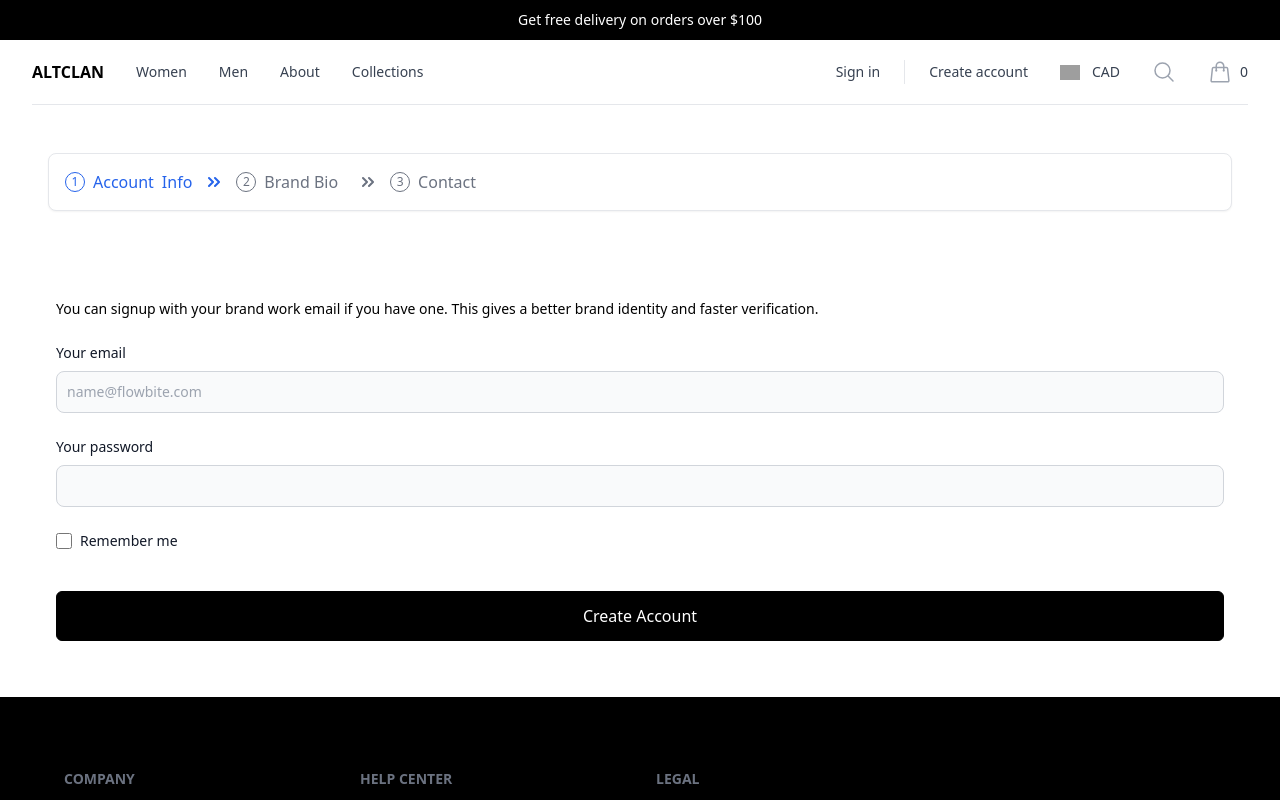
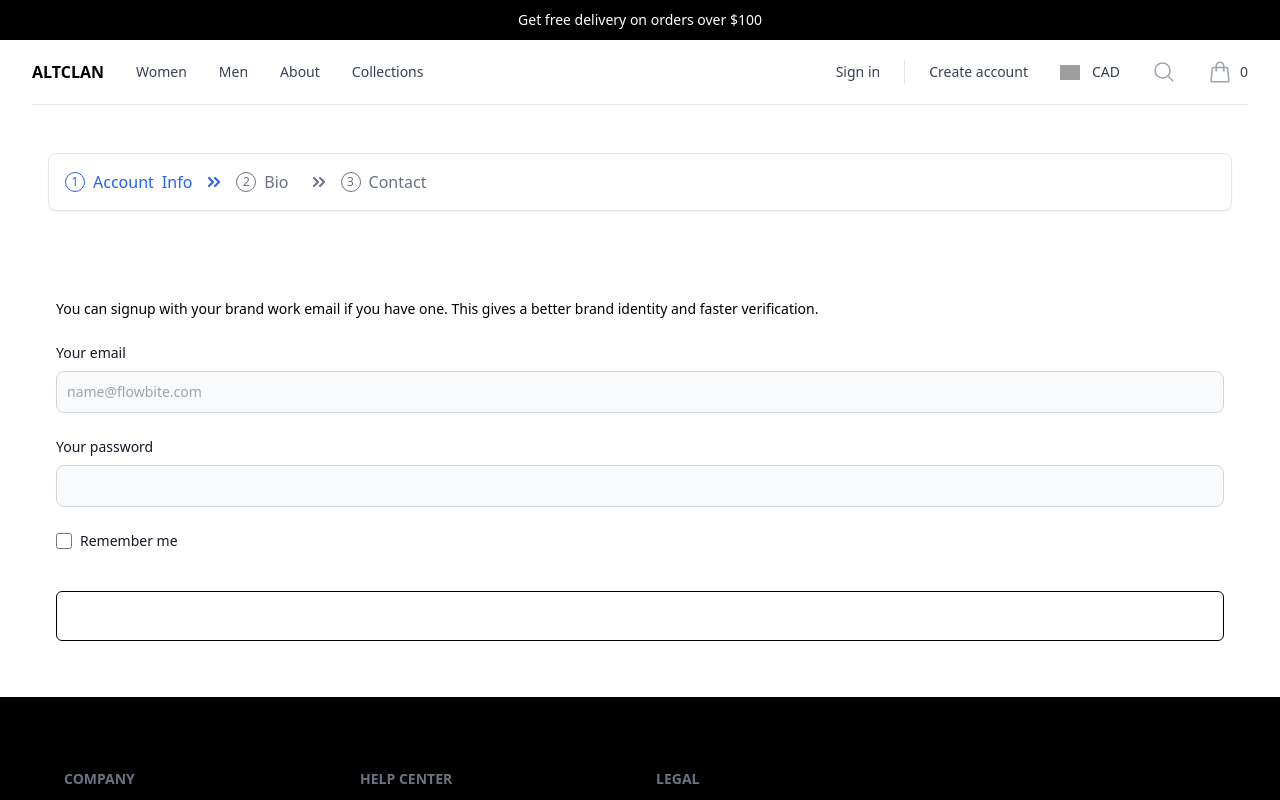
Before and after one commit to thebaggieboy/altclanui, a Next.js app: page /brands/register in a window 1280 px wide. Shown: the top 800 px of the page. Built offline with nearby package versions, Linux system fonts and the light colour scheme; grey boxes are pictures that could not be loaded.

Commit message:
added new brand signup components

```diff
--- a/components/BrandSignUpForm.jsx
+++ b/components/BrandSignUpForm.jsx
@@ -19,7 +19,7 @@ export default function BrandSignup() {
         <span className="flex items-center justify-center w-5 h-5 mr-2 text-xs border border-gray-500 rounded-full shrink-0 dark:border-gray-400">
             2
         </span>
-        Brand Bio<span className="hidden sm:inline-flex sm:ml-2"></span>
+        Bio<span className="hidden sm:inline-flex sm:ml-2"></span>
         <svg className="w-3 h-3 ml-2 sm:ml-4" aria-hidden="true" xmlns="http://www.w3.org/2000/svg" fill="none" viewBox="0 0 12 10">
             <path stroke="currentColor" stroke-linecap="round" stroke-linejoin="round" stroke-width="2" d="m7 9 4-4-4-4M1 9l4-4-4-4"/>
         </svg>
@@ -52,10 +52,10 @@ export default function BrandSignup() {
     <label htmlFor="remember" className="ml-2 text-sm font-medium text-gray-900 dark:text-gray-300">Remember me</label>
   </div>
 
-  <button className="mt-10 flex w-full items-center justify-center rounded-md border border-black bg-black py-3 px-8 text-base font-medium text-white  focus:ring-black focus:ring-offset-2">
-        <Link href="/brand/register/brand-bio">
+  <button type="submit" className="mt-10 flex w-full items-center justify-center rounded-md border border-black bg-black py-3 px-8 text-base font-medium text-white  focus:ring-black focus:ring-offset-2">
+
             Create Account
-        </Link>
+
     </button>
 </form>
 
```
